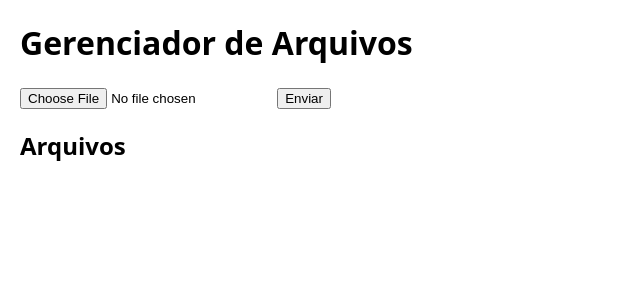
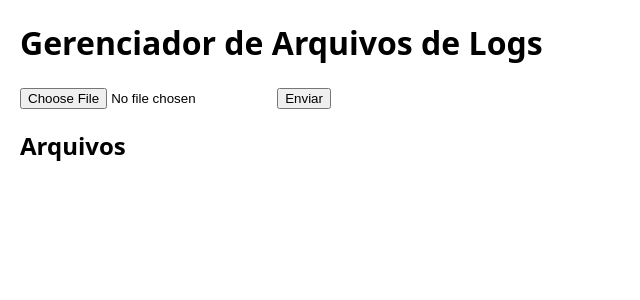
Before and after one commit to joaopcipriani/Teste, a Flask app: page / in a window 1280 px wide. Shown: the top 300 px of the page, without its empty margins (0-640 px from the left). Run offline with Flask 3, Linux system fonts and the light colour scheme; data that the repository does not hold is empty; parts of the project's set-up code (start-up, migrations or seed data) failed here and were passed over.

Commit message:
version 1.2

```diff
--- a/templates/index.html
+++ b/templates/index.html
@@ -11,7 +11,7 @@
   </style>
 </head>
 <body>
-  <h1>Gerenciador de Arquivos</h1>
+  <h1>Gerenciador de Arquivos de Logs</h1>
 
   <form id="uploadForm">
     <input type="file" id="fileInput" required />
```
